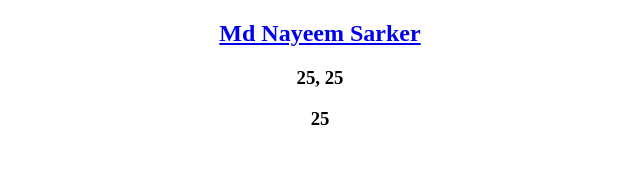
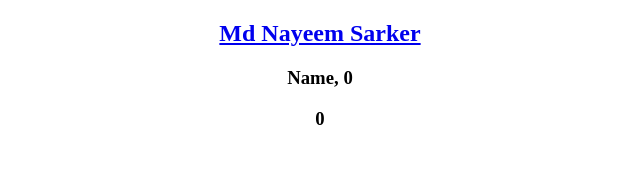
Before and after one commit to mdnayeemsarker/learning-react-js, a React (Create React App) app: page / in a window 1280 px wide. Shown: the top 180 px of the page, without its empty margins (320-960 px from the left). Built offline with nearby package versions, Linux system fonts and the light colour scheme.

Commit message:
Props types default

```diff
--- a/src/App.js
+++ b/src/App.js
@@ -10,7 +10,7 @@ function App() {
       <a className="App-link" href="https://www.facebook.com/mdnayeemsarkar03" target="_blank" rel="noopener noreferrer">
         <h2>{name}</h2>
       </a>
-      <Students name="25" age={25} />
+      <Students  />
     </div>
   );
 }
--- a/src/components/Students.js
+++ b/src/components/Students.js
@@ -21,5 +21,10 @@ Students.propTypes = {
     age: propTypes.number
 }
 
+Students.defaultProps = {
+    name: "Name",
+    age: 0
+}
+
 
 export default Students
```
